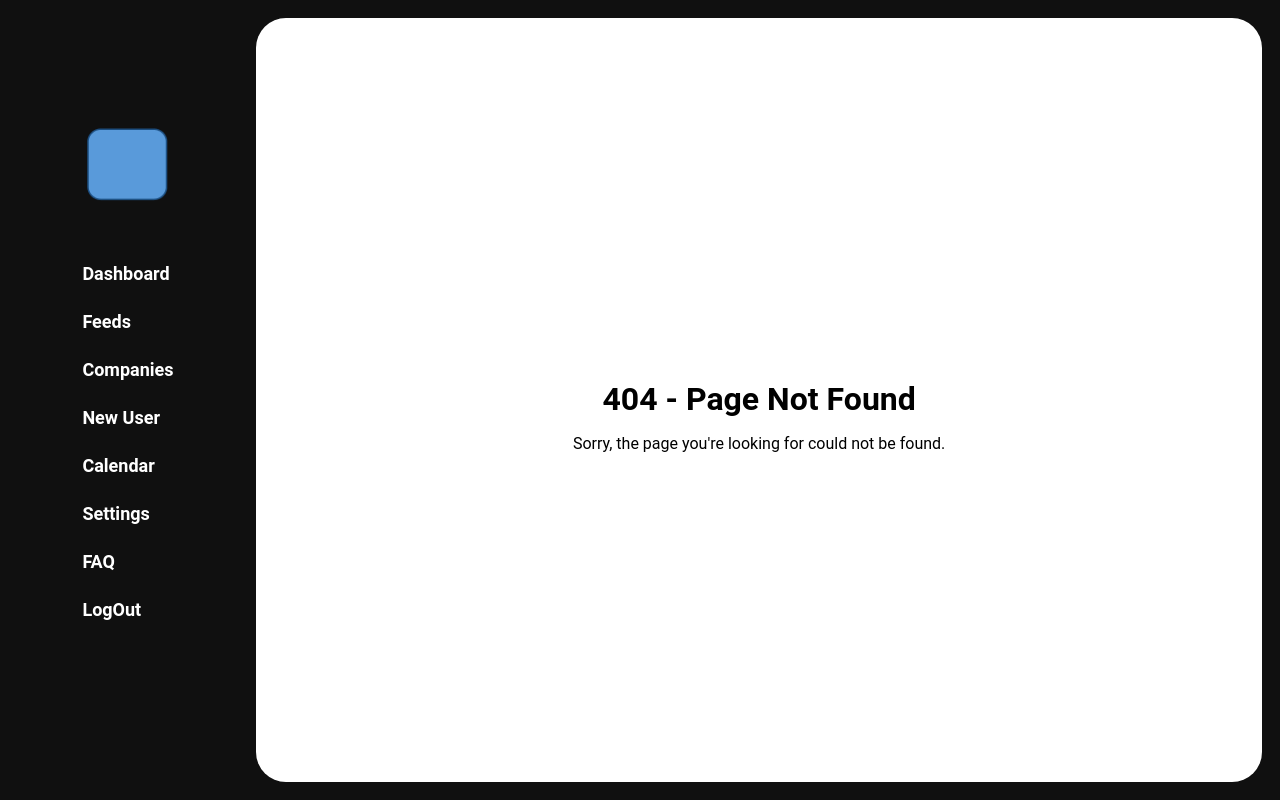
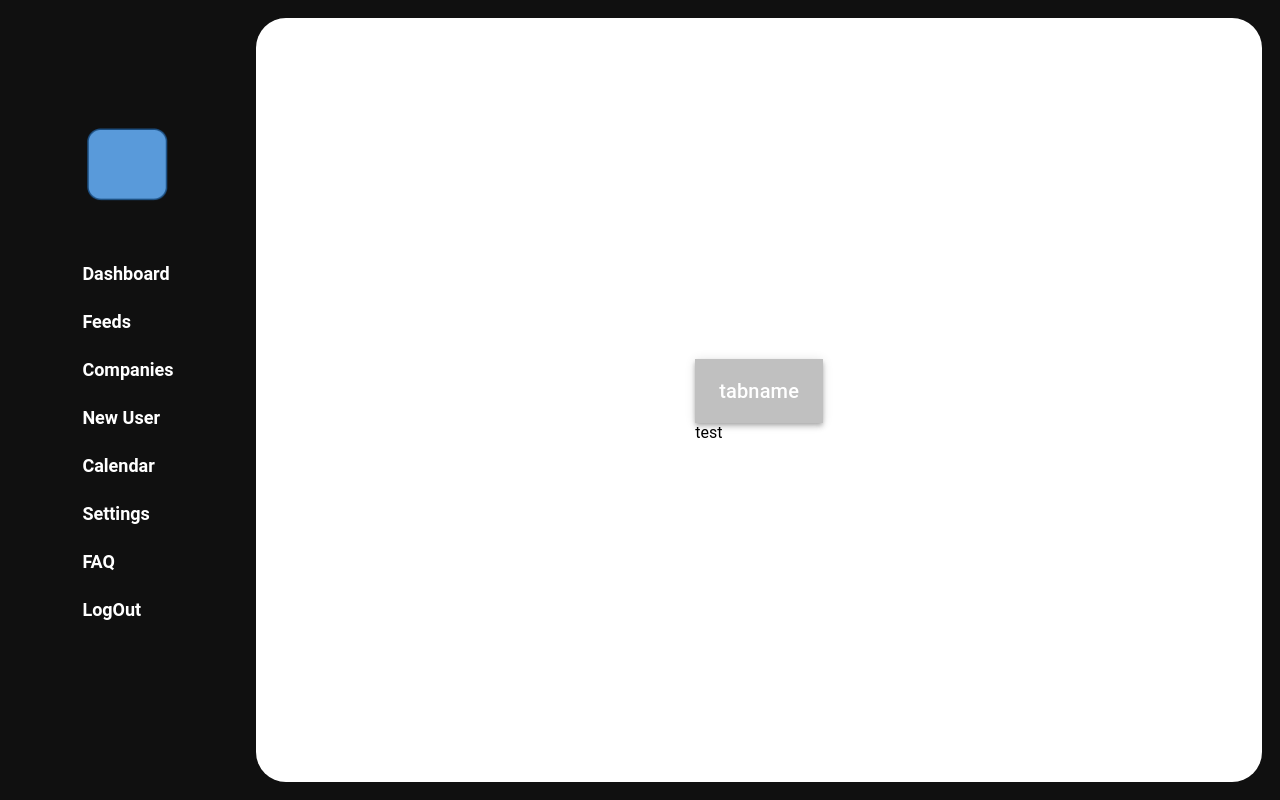
Before and after one commit to abhijeet-0019/tpo-portal, a Next.js app: page /client/test in a window 1280 px wide. Before the commit this address had no page. Built offline with nearby package versions, Linux system fonts and the light colour scheme; a web font is replaced by a local one.

Commit message:
header component added

```diff
--- a/pages/admin/notification.js
+++ b/pages/admin/notification.js
@@ -6,6 +6,7 @@
 import TableBody from '@mui/material/TableBody';
 import TableContainer from '@mui/material/TableContainer';
 import Paper from '@mui/material/Paper';
+import Header from '../components/Header';
 
 export default function notification({ notifications }) {
 
@@ -34,7 +35,8 @@
 
     return (
         <div style={{ display: 'flex', flexDirection: 'column', alignItems: 'center', width: '100%' }}>
-            <AddNotification />
+        <Header tabname={"NOTIFICATIONS"} />
+        <AddNotification />
             <TableContainer component={Paper}>
                 <Table aria-label="collapsible table">
                     <TableBody>
--- a/pages/client/faq.js
+++ b/pages/client/faq.js
@@ -4,10 +4,12 @@
 import TableContainer from '@mui/material/TableContainer';
 import Paper from '@mui/material/Paper';
 import RowFAQ from '../components/RowFAQ';
+import Header from '../components/Header';
 
 export default function CollapsibleTable({faqs}) {
     return (
         <TableContainer component={Paper}>
+        <Header tabname={"FAQ"} />
             <Table aria-label="collapsible table">
                 <TableBody>
                     {faqs.map((faq) => (
--- a/pages/client/notification.js
+++ b/pages/client/notification.js
@@ -1,5 +1,6 @@
 import * as React from 'react';
 import RowNotification from '../components/RowNotification';
+import Header from '../components/Header';
 
 import Table from '@mui/material/Table';
 import TableBody from '@mui/material/TableBody';
@@ -9,6 +10,7 @@
 export default function notificationTable({notifications}) {
   return (
     <TableContainer component={Paper}>
+    <Header tabname={"NOTIFICATIONS"} />
       <Table aria-label="collapsible table">
         <TableBody>
           {notifications.map((notification) => (
--- /dev/null
+++ b/pages/client/test.js
@@ -0,0 +1,13 @@
+import React from 'react'
+import Header from '../components/Header'
+
+const test = () => {
+    return (
+        <div>
+            <Header tabname={"tabname"}/>
+            test
+        </div>
+    )
+}
+
+export default test
--- /dev/null
+++ b/pages/components/Header.js
@@ -0,0 +1,19 @@
+import * as React from 'react';
+import AppBar from '@mui/material/AppBar';
+import Box from '@mui/material/Box';
+import Toolbar from '@mui/material/Toolbar';
+import Typography from '@mui/material/Typography';
+
+export default function Header({tabname}) {
+  return (
+    <Box sx={{ flexGrow: 1 }}>
+      <AppBar position="static" sx={{ backgroundColor: 'silver' }}>
+        <Toolbar sx={{ justifyContent: 'center' }}>
+          <Typography variant="h6" component="div" sx={{ textAlign: 'center' }}>
+            {tabname}
+          </Typography>
+        </Toolbar>
+      </AppBar>
+    </Box>
+  );
+}
```
